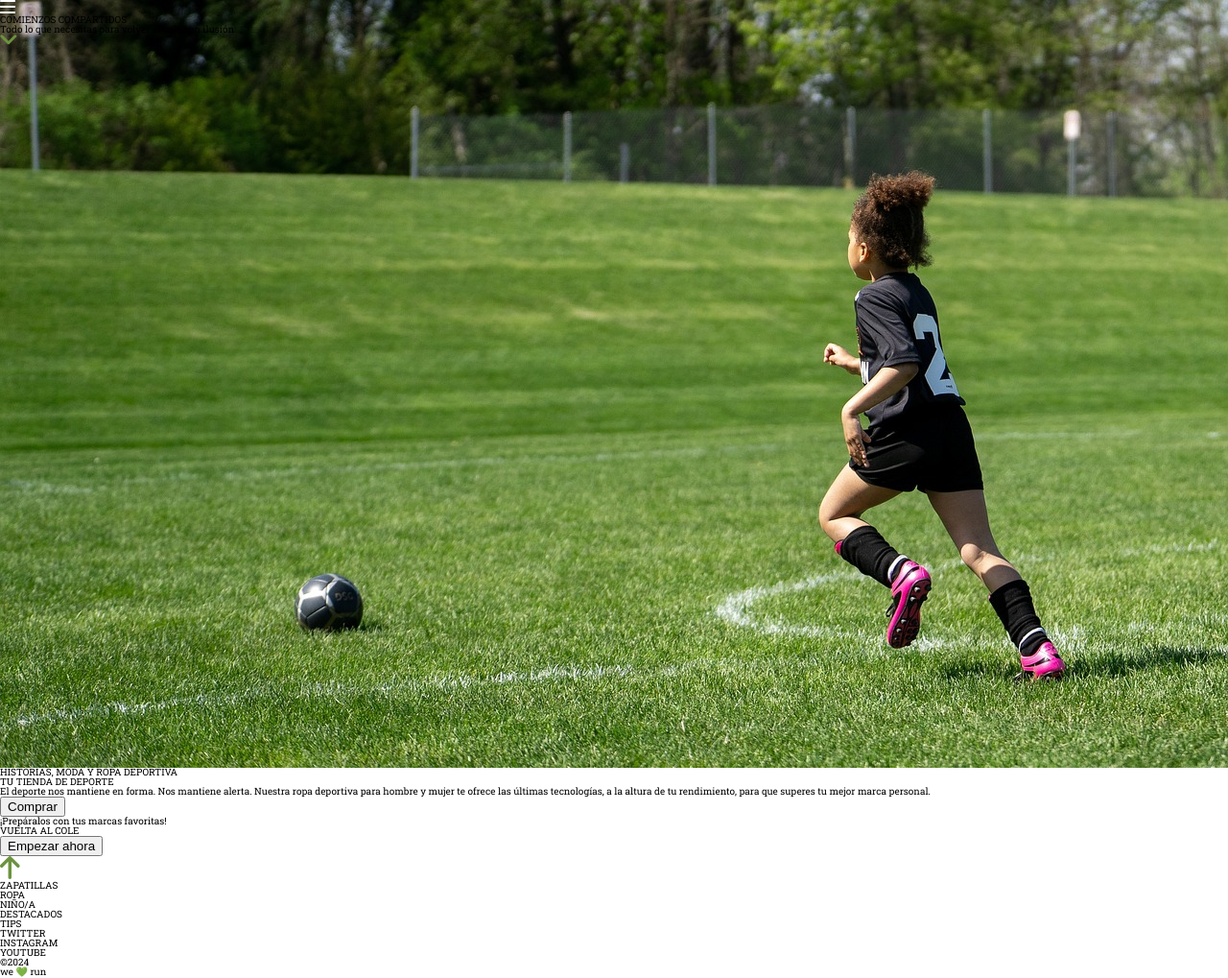
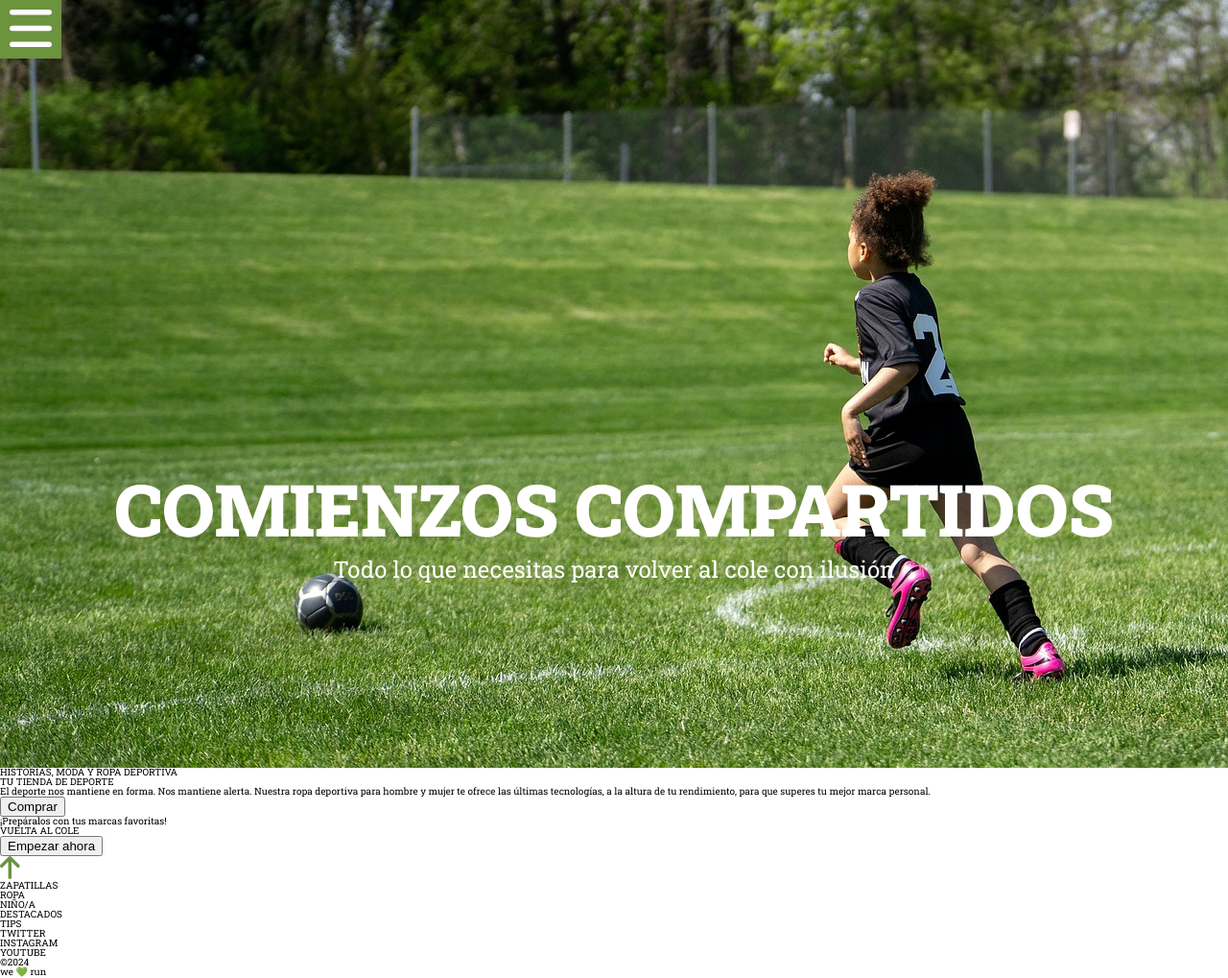
Before and after one commit to MelsCrest/kids-shop, a website built with Vite: page src/index.html in a window 1280 px wide. Shown: the whole page at 96% size. Built offline with nearby package versions, Linux system fonts and the light colour scheme.

Commit message:
header scss

```diff
--- a/src/partials/header.html
+++ b/src/partials/header.html
@@ -1,6 +1,6 @@
 <header class="header">
     <nav class="header_menu">
-        <a class="header_menu-link" href="https://adalab.es/">
+        <a class="header_menu-link" href="https://adalab.es/" target="_blank">
             <img class="link_img" src="/images/ico-menu.svg" alt="imagen menú hamburguesa">
         </a>
     </nav>
--- a/src/scss/layout/_header.scss
+++ b/src/scss/layout/_header.scss
@@ -1,6 +1,35 @@
 header{
     background-image: url(/images/cover.jpeg);
     background-repeat: no-repeat;
+    background-size: cover;
+    background-position-x: center;
     width: 100%;
     height: 100vh;
 }
+
+.header_menu{
+    background-color: var(--principal-color);
+    width: 5%;
+    padding: 10px;
+}
+
+.link_img{
+    width: 100%;
+}
+
+.header_title{
+    font-size: 7.5rem;
+    font-weight: 900;
+    color: white;
+    line-height: 1.33;
+    text-align: center;
+    margin-top: 419.1px;
+}
+
+.header_text{
+    font-size: 2.4rem;
+    line-height: 1.17;
+    text-align: center;
+    color: white;
+
+}
```
